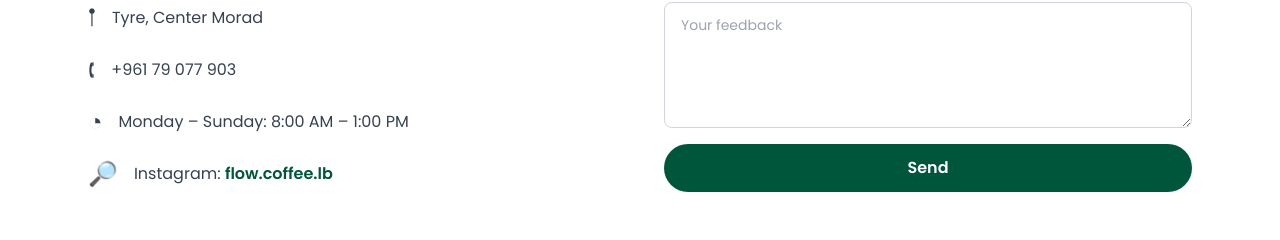
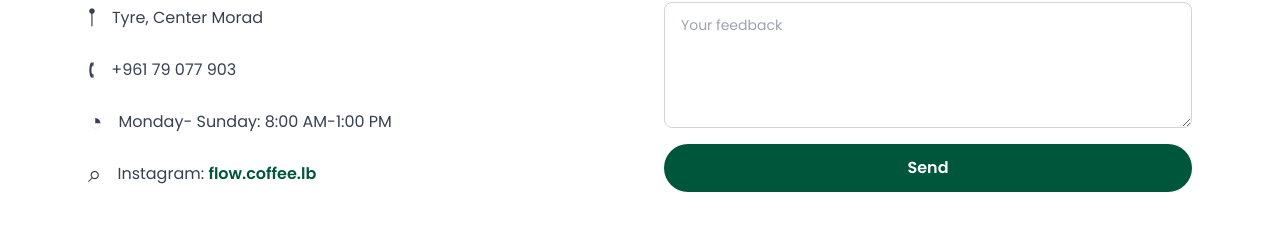
Before and after one commit to ghadeerdevice-is/flow-coffee, a React (Create React App) app: page /contact in a window 1280 px wide. Shown: the part 298-538 px from the top of the page. Built offline with nearby package versions, Linux system fonts and the light colour scheme; a web font is replaced by a local one.

Commit message:
your message

```diff
--- a/src/pages/Contact.jsx
+++ b/src/pages/Contact.jsx
@@ -35,10 +35,10 @@ const Contact = () => {
               </li>
               <li className="flex items-center gap-4">
                 <span className="text-2xl">◔</span>
-                <span>Monday – Sunday: 8:00 AM – 1:00 PM</span>
+                <span>Monday- Sunday: 8:00 AM-1:00 PM</span>
               </li>
               <li className="flex items-center gap-4">
-                <span className="text-2xl">🔎︎</span>
+                <span className="text-2xl">⌕</span>
                 <span>
                   Instagram:{" "}
                   <span className="text-[#00563B] font-semibold">flow.coffee.lb</span>
--- a/src/pages/Home.jsx
+++ b/src/pages/Home.jsx
@@ -5,7 +5,7 @@ const Home = () => {
     <main>
       {/* Hero Section */}
       <section
-        className="min-h-screen bg-cover bg-top bg-center flex items-center justify-center relative"
+        className="min-h-screen bg-cover bg-center flex items-center justify-center relative"
         style={{ backgroundImage: "url('/Ready.png')" }}
       >
 
```
Also changed, not shown: 1 other file (tests, documents, lock files or other folders).
